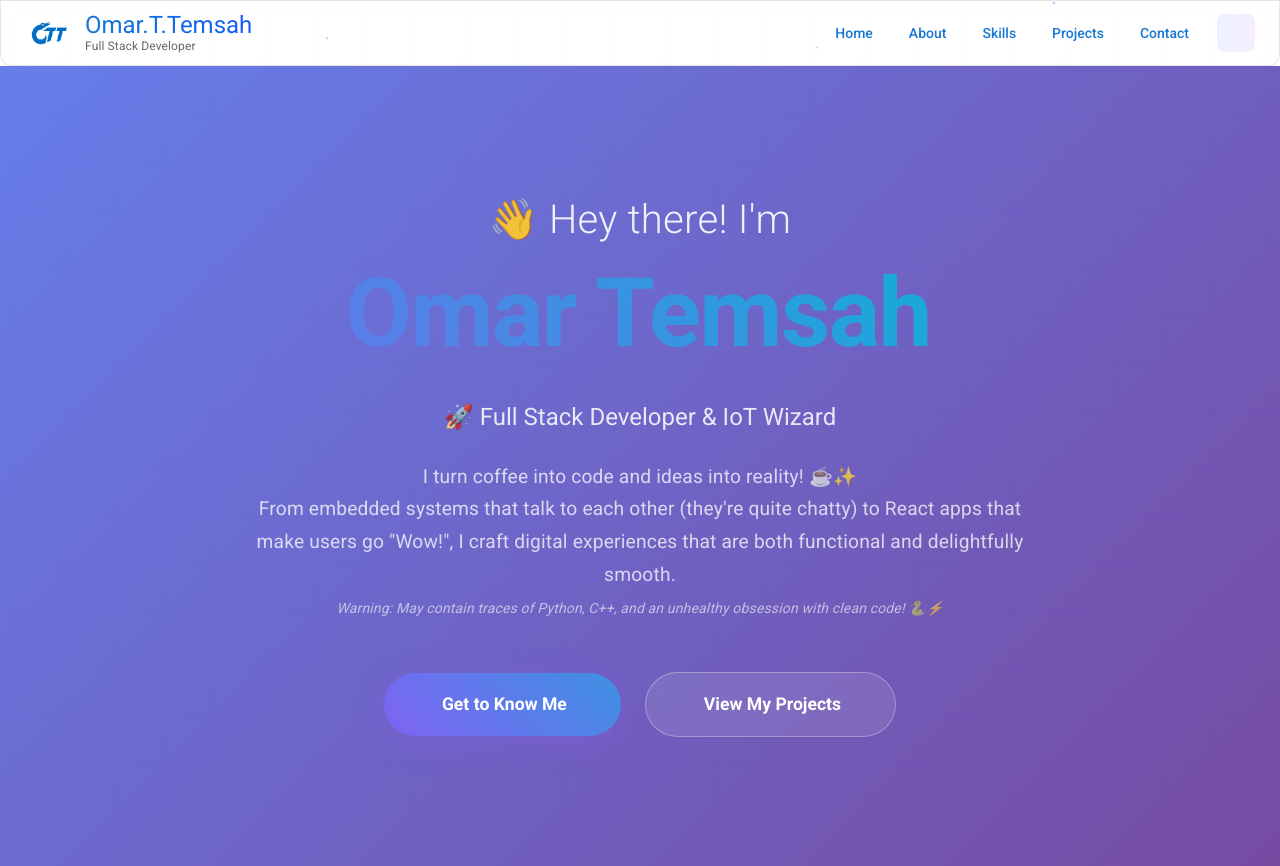
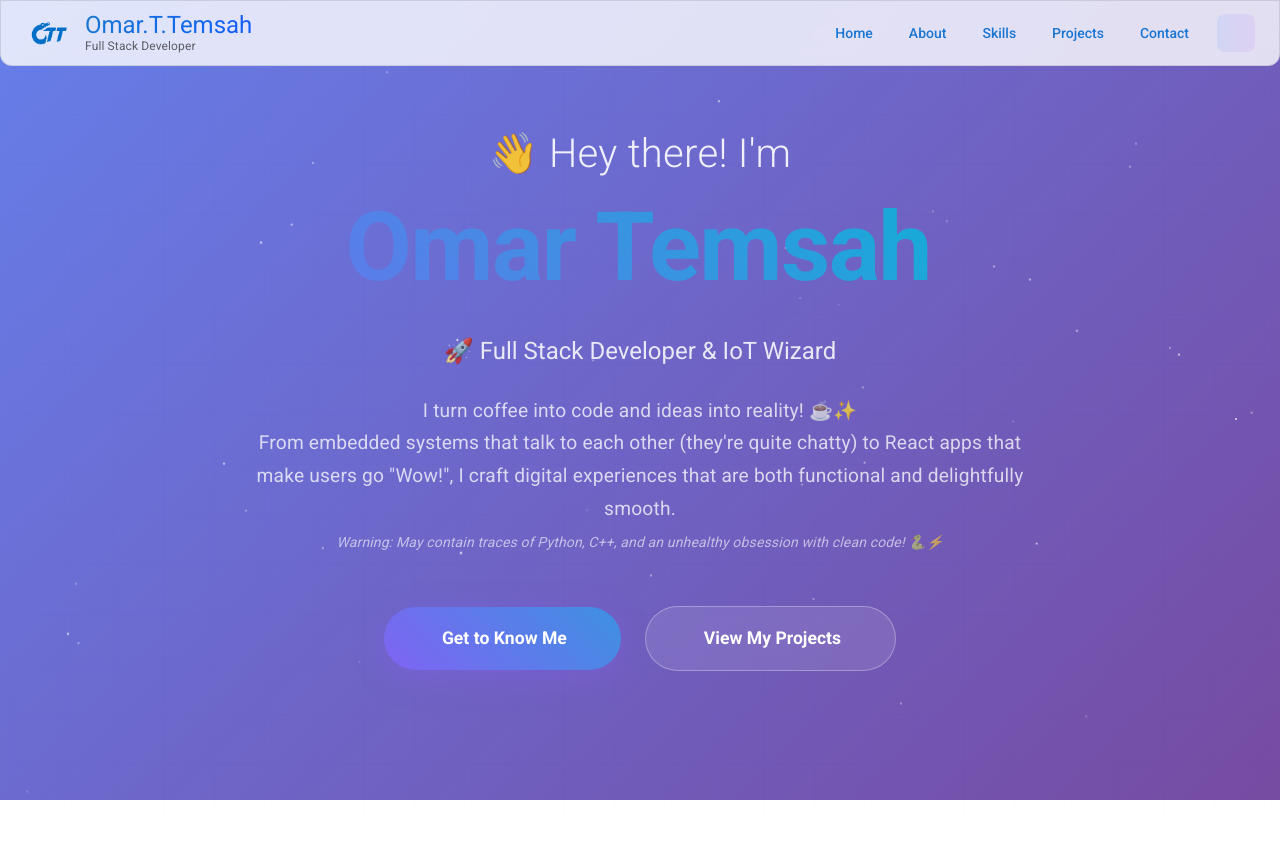
Before and after one commit to OmarTemsah99/my-portfolio, a Next.js app: page / in a window 1280 px wide. After the commit the page ends 800 px from the top, so only its background shows below. Built offline with nearby package versions, Linux system fonts and the light colour scheme; some icons are missing; what @mui/material-nextjs would draw is missing.

Commit message:
fixed buggy navbar with landing page

```diff
--- a/app/Navbar/DesktopNavbar.tsx
+++ b/app/Navbar/DesktopNavbar.tsx
@@ -16,7 +16,7 @@ const DesktopNavbar = ({ pages }: DesktopNavbarProps) => {
 
   return (
     <AppBar
-      position="static"
+      position="absolute"
       elevation={0}
       sx={styles.appBar}
       className={navbarClasses.appBarContainer}>
--- a/app/Navbar/MobileNavbar.tsx
+++ b/app/Navbar/MobileNavbar.tsx
@@ -24,7 +24,7 @@ const MobileNavbar = ({ pages }: MobileNavbarProps) => {
   return (
     <>
       <AppBar
-        position="static"
+        position="absolute"
         elevation={0}
         sx={styles.appBar}
         className={navbarClasses.appBarContainer}>
--- a/app/page.tsx
+++ b/app/page.tsx
@@ -10,7 +10,7 @@ import Link from "next/link";
 import { useEffect, useState } from "react";
 
 // Floating particles component
-const FloatingParticles = () => {
+const FloatingParticles = ({ isDark }: { isDark: boolean }) => {
   const particles = Array.from({ length: 50 }, (_, i) => (
     <Box
       key={i}
@@ -18,7 +18,9 @@ const FloatingParticles = () => {
         position: "absolute",
         width: "2px",
         height: "2px",
-        backgroundColor: "rgba(139, 92, 246, 0.6)",
+        backgroundColor: isDark
+          ? "rgba(139, 92, 246, 0.6)"
+          : "rgba(255, 255, 255, 0.8)",
         borderRadius: "50%",
         animation: `float${i % 3} ${3 + (i % 4)}s infinite ease-in-out`,
         left: `${Math.random() * 100}%`,
@@ -40,7 +42,112 @@ const FloatingParticles = () => {
         zIndex: 0,
         overflow: "hidden",
       }}>
+      {particles}
+    </Box>
+  );
+};
+
+// Animated background grid
+const AnimatedGrid = ({ isDark }: { isDark: boolean }) => {
+  return (
+    <Box
+      sx={{
+        position: "fixed",
+        top: 0,
+        left: 0,
+        width: "100%",
+        height: "100%",
+        opacity: isDark ? 0.1 : 0.05,
+        backgroundImage: `
+          linear-gradient(rgba(139, 92, 246, 0.3) 1px, transparent 1px),
+          linear-gradient(90deg, rgba(139, 92, 246, 0.3) 1px, transparent 1px)
+        `,
+        backgroundSize: "50px 50px",
+        animation: "gridMove 20s linear infinite",
+        zIndex: 0,
+      }}
+    />
+  );
+};
+
+export default function Home() {
+  const [isVisible, setIsVisible] = useState(false);
+  const [currentText, setCurrentText] = useState("");
+  const [textIndex, setTextIndex] = useState(0);
+  const [mounted, setMounted] = useState(false);
+  const { mode } = useColorScheme();
+
+  const fullText = "Omar Temsah";
+
+  // Prevent hydration mismatch by waiting for client mount
+  useEffect(() => {
+    setMounted(true);
+    setIsVisible(true);
+  }, []);
+
+  // Typewriter effect
+  useEffect(() => {
+    if (!mounted) return;
+
+    const typeWriter = () => {
+      if (textIndex < fullText.length) {
+        setCurrentText(fullText.slice(0, textIndex + 1));
+        setTextIndex(textIndex + 1);
+      }
+    };
+
+    const timer = setTimeout(typeWriter, 150);
+    return () => clearTimeout(timer);
+  }, [textIndex, fullText, mounted]);
+
+  // Determine theme safely
+  const isDark = mounted ? mode === "dark" : false;
+
+  // Don't render theme-dependent content until mounted
+  if (!mounted) {
+    return (
+      <Box
+        sx={{
+          minHeight: "100vh",
+          display: "flex",
+          alignItems: "center",
+          justifyContent: "center",
+          background: "linear-gradient(135deg, #667eea 0%, #764ba2 100%)",
+        }}>
+        <Typography variant="h4" sx={{ color: "white" }}>
+          Loading...
+        </Typography>
+      </Box>
+    );
+  }
+
+  return (
+    <>
+      {/* Global styles for animations */}
       <style jsx global>{`
+        @keyframes gradientShift {
+          0% {
+            background-position: 0% 50%;
+          }
+          50% {
+            background-position: 100% 50%;
+          }
+          100% {
+            background-position: 0% 50%;
+          }
+        }
+
+        @keyframes blink {
+          0%,
+          50% {
+            opacity: 1;
+          }
+          51%,
+          100% {
+            opacity: 0;
+          }
+        }
+
         @keyframes float0 {
           0%,
           100% {
@@ -86,34 +193,6 @@ const FloatingParticles = () => {
             opacity: 1;
           }
         }
-      `}</style>
-      {particles}
-    </Box>
-  );
-};
-
-// Animated background grid
-const AnimatedGrid = () => {
-  const { mode } = useColorScheme();
-
-  return (
-    <Box
-      sx={{
-        position: "fixed",
-        top: 0,
-        left: 0,
-        width: "100%",
-        height: "100%",
-        opacity: mode === "dark" ? 0.1 : 0.05,
-        backgroundImage: `
-          linear-gradient(rgba(139, 92, 246, 0.3) 1px, transparent 1px),
-          linear-gradient(90deg, rgba(139, 92, 246, 0.3) 1px, transparent 1px)
-        `,
-        backgroundSize: "50px 50px",
-        animation: "gridMove 20s linear infinite",
-        zIndex: 0,
-      }}>
-      <style jsx global>{`
         @keyframes gridMove {
           0% {
             transform: translate(0, 0);
@@ -123,36 +202,7 @@ const AnimatedGrid = () => {
           }
         }
       `}</style>
-    </Box>
-  );
-};
 
-export default function Home() {
-  const [isVisible, setIsVisible] = useState(false);
-  const [currentText, setCurrentText] = useState("");
-  const [textIndex, setTextIndex] = useState(0);
-  const { mode } = useColorScheme();
-
-  const fullText = "Omar Temsah";
-
-  // Typewriter effect
-  useEffect(() => {
-    setIsVisible(true);
-
-    const typeWriter = () => {
-      if (textIndex < fullText.length) {
-        setCurrentText(fullText.slice(0, textIndex + 1));
-        setTextIndex(textIndex + 1);
-      }
-    };
-
-    const timer = setTimeout(typeWriter, 150);
-    return () => clearTimeout(timer);
-  }, [textIndex, fullText]);
-
-  const isDark = mode === "dark";
-
-  return (
       <Box
         sx={{
           minHeight: "100vh",
@@ -164,8 +214,8 @@ export default function Home() {
           alignItems: "center",
           overflow: "hidden",
         }}>
-      <AnimatedGrid />
-      <FloatingParticles />
+        <AnimatedGrid isDark={isDark} />
+        <FloatingParticles isDark={isDark} />
 
         <Container
           maxWidth="lg"
@@ -192,14 +242,20 @@ export default function Home() {
               <Typography
                 variant="h1"
                 sx={{
-                background: "linear-gradient(45deg, #8b5cf6, #06b6d4, #10b981)",
+                  background:
+                    "linear-gradient(45deg, #8b5cf6, #06b6d4, #10b981)",
                   backgroundSize: "200% 200%",
                   animation: "gradientShift 3s ease infinite",
                   WebkitBackgroundClip: "text",
                   WebkitTextFillColor: "transparent",
                   backgroundClip: "text",
                   fontWeight: 800,
-                fontSize: { xs: "2.5rem", sm: "4rem", md: "5rem", lg: "6rem" },
+                  fontSize: {
+                    xs: "2.5rem",
+                    sm: "4rem",
+                    md: "5rem",
+                    lg: "6rem",
+                  },
                   lineHeight: 1.1,
                   mb: 3,
                   textShadow: isDark
@@ -244,12 +300,14 @@ export default function Home() {
                 }}>
                 I turn coffee into code and ideas into reality! ☕✨
                 <br />
-              From embedded systems that talk to each other (they&apos;re quite
-              chatty) to React apps that make users go &quot;Wow!&quot;, I craft
-              digital experiences that are both functional and delightfully
-              smooth.
+                From embedded systems that talk to each other (they&apos;re
+                quite chatty) to React apps that make users go &quot;Wow!&quot;,
+                I craft digital experiences that are both functional and
+                delightfully smooth.
                 <br />
-              <Box component="span" sx={{ fontStyle: "italic", opacity: 0.8 }}>
+                <Box
+                  component="span"
+                  sx={{ fontStyle: "italic", opacity: 0.8 }}>
                   Warning: May contain traces of Python, C++, and an unhealthy
                   obsession with clean code! 🐍⚡
                 </Box>
@@ -331,48 +389,7 @@ export default function Home() {
             </Box>
           </Fade>
         </Container>
-
-      {/* Global styles for animations */}
-      <style jsx global>{`
-        @keyframes gradientShift {
-          0% {
-            background-position: 0% 50%;
-          }
-          50% {
-            background-position: 100% 50%;
-          }
-          100% {
-            background-position: 0% 50%;
-          }
-        }
-
-        @keyframes blink {
-          0%,
-          50% {
-            opacity: 1;
-          }
-          51%,
-          100% {
-            opacity: 0;
-          }
-        }
-
-        @keyframes bounce {
-          0%,
-          20%,
-          50%,
-          80%,
-          100% {
-            transform: translateX(-50%) translateY(0);
-          }
-          40% {
-            transform: translateX(-50%) translateY(-10px);
-          }
-          60% {
-            transform: translateX(-50%) translateY(-5px);
-          }
-        }
-      `}</style>
       </Box>
+    </>
   );
 }
```
Lines whose indentation alone changed are shown as unchanged.
